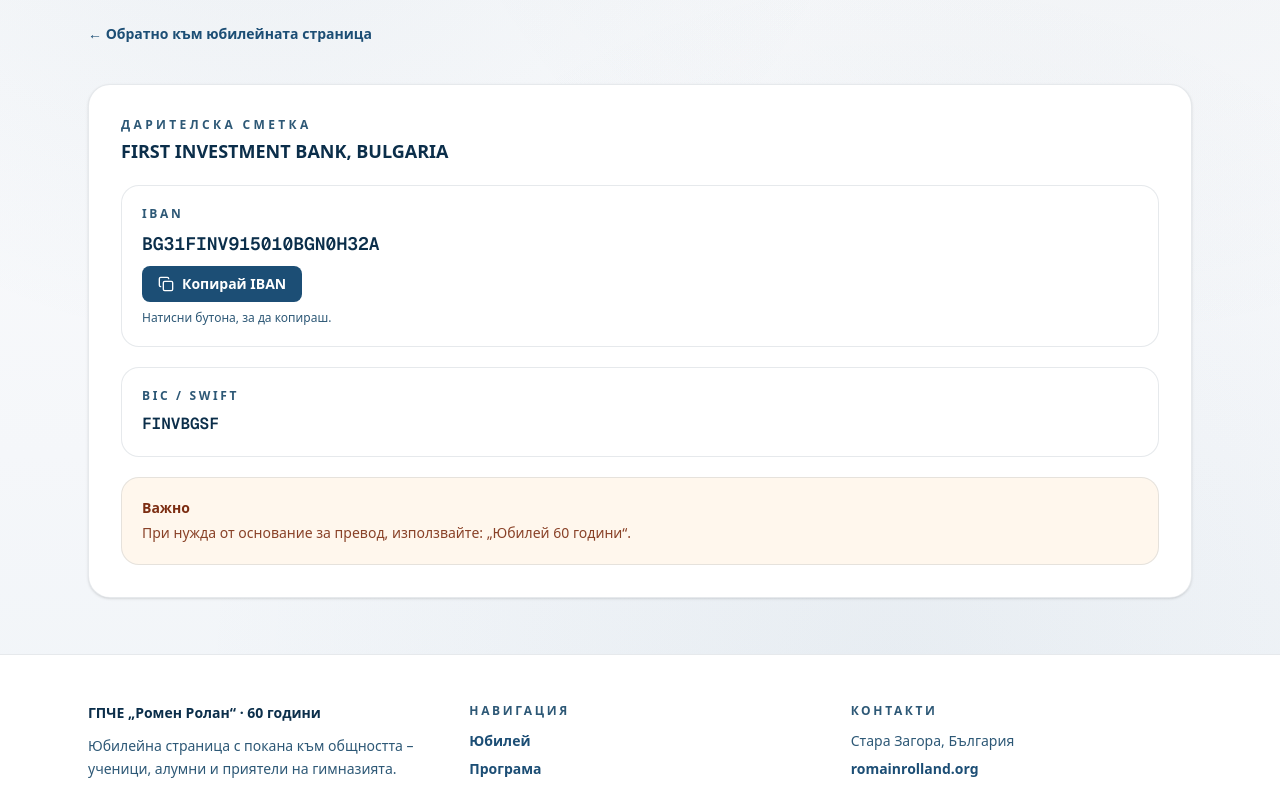
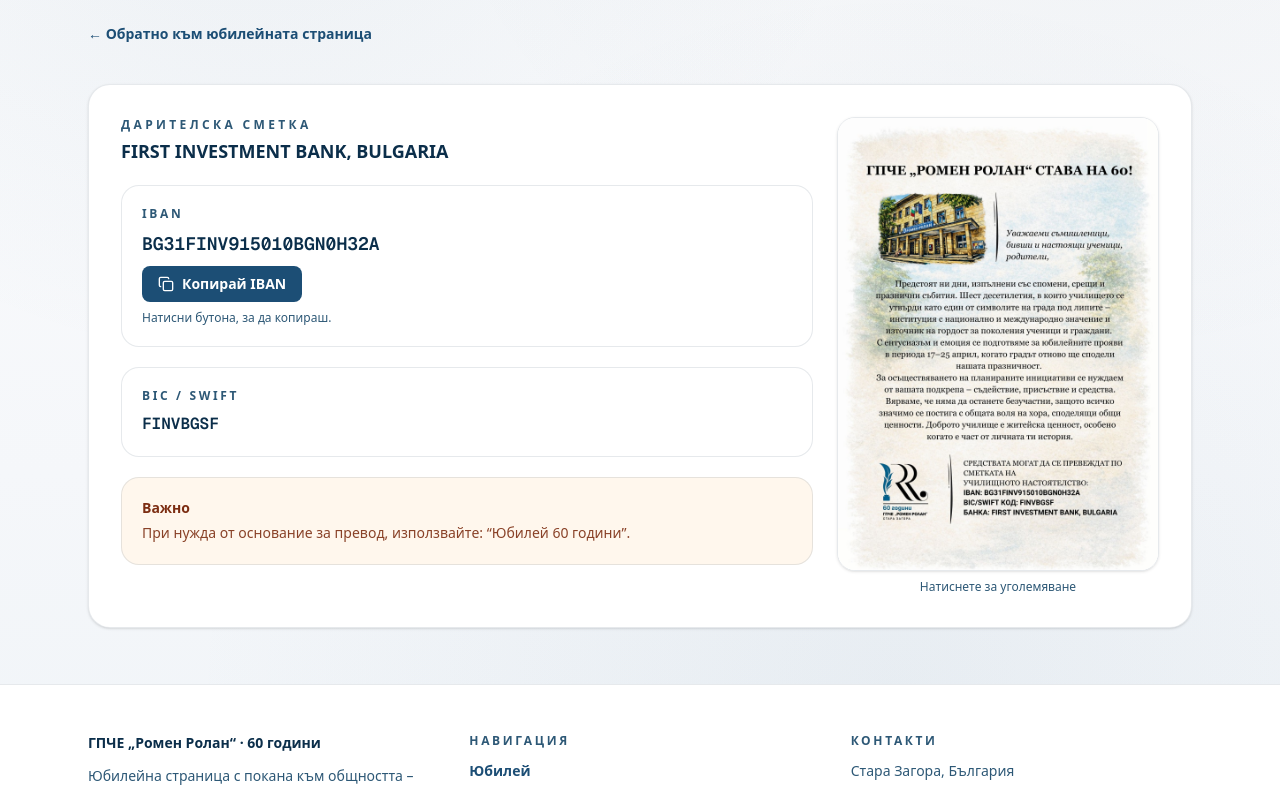
Before and after one commit to d-707bg/rr-60years, a Next.js app: page /dareniya in a window 1280 px wide. Shown: the part 582-1372 px from the top of the page. Built offline with nearby package versions, Linux system fonts and the light colour scheme.

Commit message:
add image modal and update layout for donations page

```diff
--- a/app/dareniya/page.tsx
+++ b/app/dareniya/page.tsx
@@ -1,8 +1,9 @@
 "use client";
 
-import { Check, Copy, CreditCard, HeartHandshake, Info } from "lucide-react";
+import { Check, Copy, CreditCard, HeartHandshake, Info, X } from "lucide-react";
 import { useState } from "react";
 import Link from "next/link";
+import Image from "next/image";
 
 const IBAN = "BG31FINV915010BGN0H32A";
 const BIC = "FINVBGSF";
@@ -10,6 +11,7 @@
 
 export default function DonationsPage() {
   const [copied, setCopied] = useState(false);
+  const [isImageModalOpen, setIsImageModalOpen] = useState(false);
 
   const handleCopy = async () => {
     try {
@@ -89,7 +91,9 @@
         </section>
 
         <aside className="rounded-3xl border border-[#0b2e4a]/10 bg-white p-6 shadow-sm md:p-8">
-          <div className="space-y-5">
+          <div className="flex gap-6 items-start">
+            {/* Bank Details - Left Side */}
+            <div className="flex-1 space-y-5">
               <div className="space-y-1">
                 <p className="text-xs font-semibold uppercase tracking-[0.28em] text-[#2d5876]">
                   Дарителска сметка
@@ -136,12 +140,58 @@
               <div className="rounded-2xl border border-[#0b2e4a]/10 bg-[#fff7ed] p-5">
                 <p className="text-sm font-semibold text-[#7c2d12]">Важно</p>
                 <p className="mt-1 text-sm leading-relaxed text-[#7c2d12]/90">
-                При нужда от основание за превод, използвайте: „Юбилей 60 години“.
+                  При нужда от основание за превод, използвайте: &ldquo;Юбилей 60 години&rdquo;.
+                </p>
+              </div>
+            </div>
+
+            {/* Poster Image - Right Side */}
+            <div className="relative shrink-0">
+              <div
+                className="relative cursor-pointer overflow-hidden rounded-2xl border border-[#0b2e4a]/10 shadow-sm transition-transform hover:scale-105"
+                onClick={() => setIsImageModalOpen(true)}
+              >
+                <Image
+                  src="/poster.jpg"
+                  alt="Юбилеен постер на ГПЧЕ Ромен Ролан"
+                  width={240}
+                  height={300}
+                  className="w-80 h-auto object-cover"
+                />
+                <div className="absolute inset-0 bg-black/0 hover:bg-black/5 transition-colors" />
+              </div>
+              <p className="mt-2 text-xs text-[#2d5876] text-center">
+                Натиснете за уголемяване
               </p>
             </div>
           </div>
         </aside>
       </div>
+
+      {/* Image Modal */}
+      {isImageModalOpen && (
+        <div
+          className="fixed inset-0 z-50 flex items-center justify-center bg-black/80 p-4"
+          onClick={() => setIsImageModalOpen(false)}
+        >
+          <div className="relative max-h-[90vh] max-w-4xl">
+            <button
+              onClick={() => setIsImageModalOpen(false)}
+              className="absolute -top-12 right-0 rounded-full bg-white/10 p-2 text-white transition hover:bg-white/20"
+            >
+              <X className="h-6 w-6" />
+            </button>
+            <Image
+              src="/poster.jpg"
+              alt="Юбилеен постер на ГПЧЕ Ромен Ролан"
+              width={800}
+              height={1000}
+              className="max-h-[90vh] w-auto rounded-lg object-contain"
+              onClick={(e) => e.stopPropagation()}
+            />
+          </div>
+        </div>
+      )}
     </main>
   );
 }
```
Also changed, not shown: public/poster.jpg (added). Lines whose indentation alone changed are shown as unchanged.
